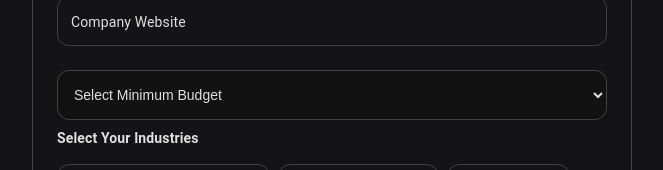
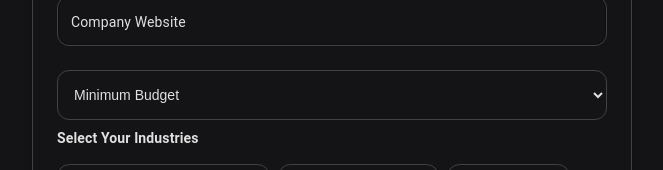
Before and after one commit to web-source-dev/leads, a React (Create React App) app: page /vendor in a window 1280 px wide. Shown: the part 443-613 px from the top of the page, without its empty margins (308-971 px from the left). Built offline with nearby package versions, Linux system fonts and the light colour scheme; the HTML template or start-up script is replaced by a standard one.

Commit message:
Update VendorForm.jsx

```diff
--- a/src/components/VendorForm.jsx
+++ b/src/components/VendorForm.jsx
@@ -379,7 +379,7 @@ export default function VendorRegistration() {
             style={{
               color: "var(--text-color)",
               border: "1px solid var(--border-color)",
-              backgroundColor: "#121212",
+              backgroundColor: "var(--background-color)",
               height: 50,
               borderRadius: 12,
               fontSize: '14px',
@@ -387,12 +387,12 @@ export default function VendorRegistration() {
               padding: '0 12px'
             }}
           >
-            <option style={{ backgroundColor: "#121212", color: "white" }} value="" disabled>Select Minimum Budget</option>
-            <option style={{ backgroundColor: "#121212", color: "white" }} value="10000">$5,000+</option>
-            <option style={{ backgroundColor: "#121212", color: "white" }} value="10000">$10,000+</option>
-            <option style={{ backgroundColor: "#121212", color: "white" }} value="25000">$25,000+</option>
-            <option style={{ backgroundColor: "#121212", color: "white" }} value="50000">$50,000+</option>
-            <option style={{ backgroundColor: "#121212", color: "white" }} value="100000">$100,000+</option>
+            <option style={{ backgroundColor: "var(--background-color)", color: "white" }} value="" disabled>Minimum Budget</option>
+            <option style={{ backgroundColor: "var(--background-color)", color: "white" }} value="10000">$5,000+</option>
+            <option style={{ backgroundColor: "var(--background-color)", color: "white" }} value="10000">$10,000+</option>
+            <option style={{ backgroundColor: "var(--background-color)", color: "white" }} value="25000">$25,000+</option>
+            <option style={{ backgroundColor: "var(--background-color)", color: "white" }} value="50000">$50,000+</option>
+            <option style={{ backgroundColor: "var(--background-color)", color: "white" }} value="100000">$100,000+</option>
           </select>
         </FormControl>
 
```
